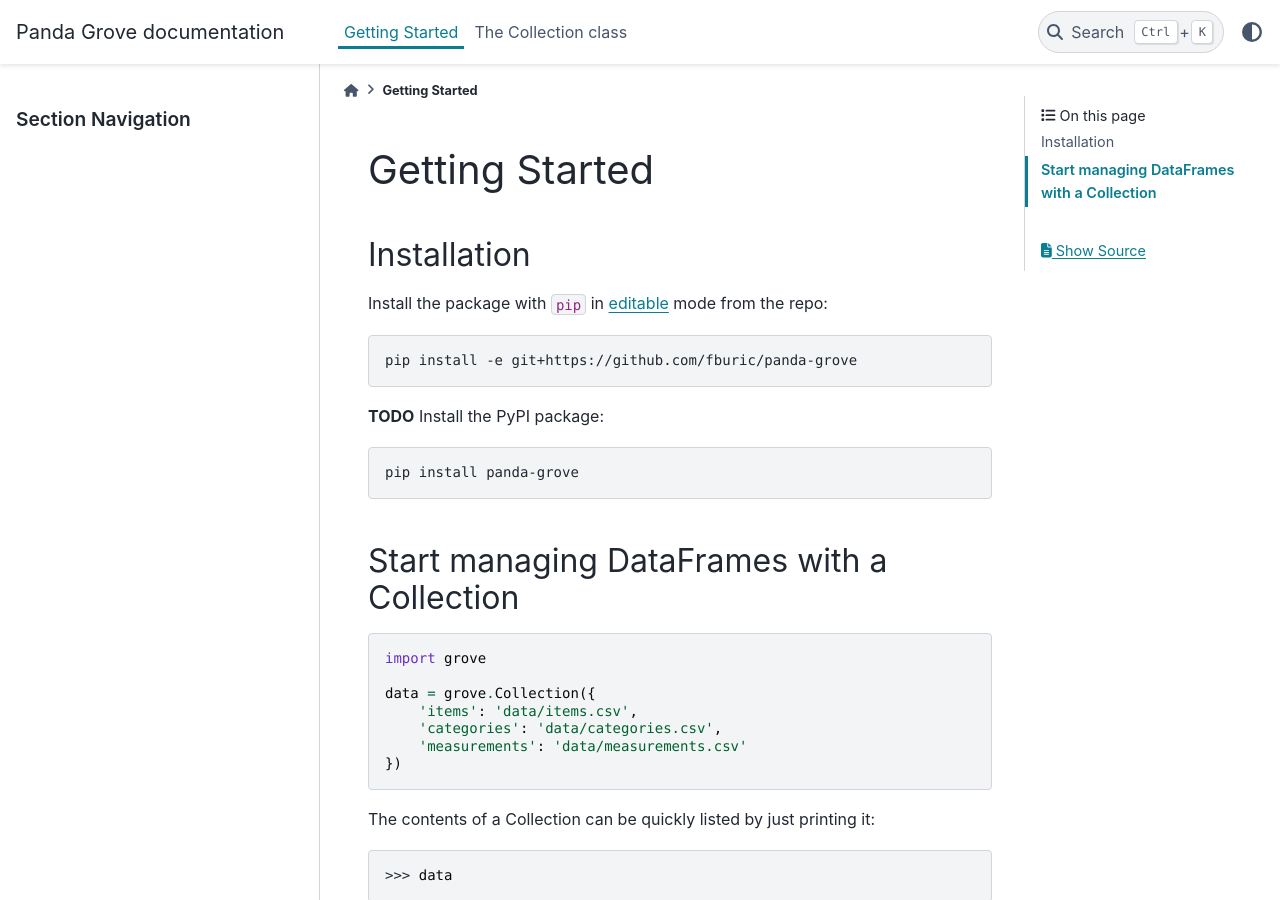
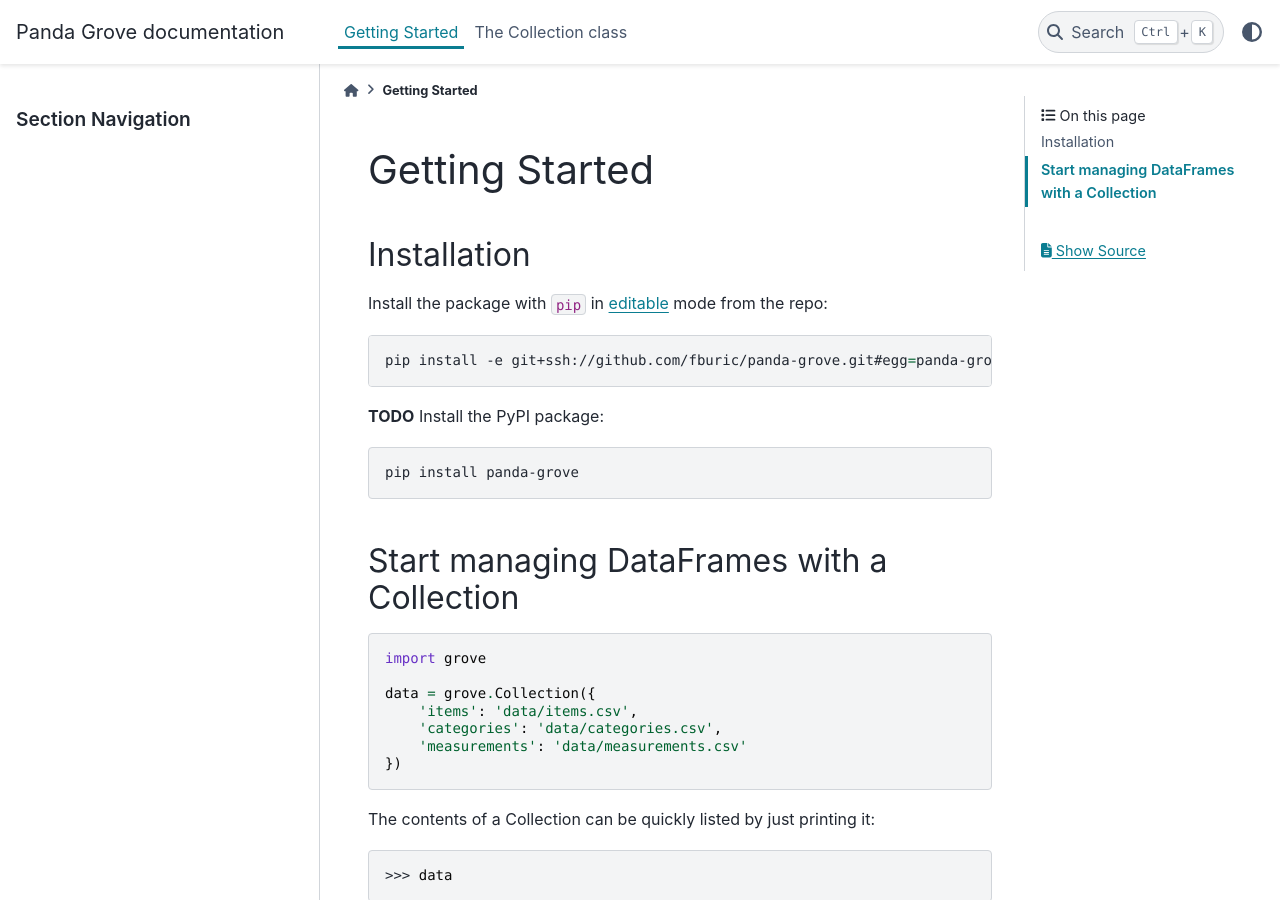
Before and after one commit to fburic/panda-grove, a Sphinx documentation site: the page built from doc/getting_started.rst, in a window 1280 px wide and 900 px high. Built offline with Sphinx 7.4.7 and the PyData theme 0.15.4, drawn with Linux system fonts in a browser that asks for light colours.

Commit message:
doc: Fix pip editable command

```diff
--- a/doc/getting_started.rst
+++ b/doc/getting_started.rst
@@ -10,7 +10,7 @@ mode from the repo:
 
 .. code-block:: shell
 
-    pip install -e git+https://github.com/fburic/panda-grove
+    pip install -e git+ssh://github.com/fburic/panda-grove.git#egg=panda-grove
 
 **TODO** Install the PyPI package:
 
```
